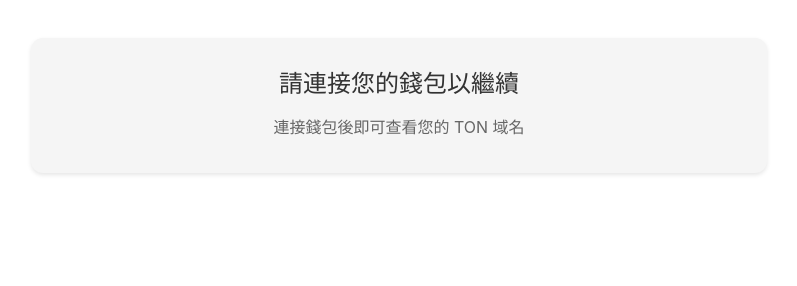
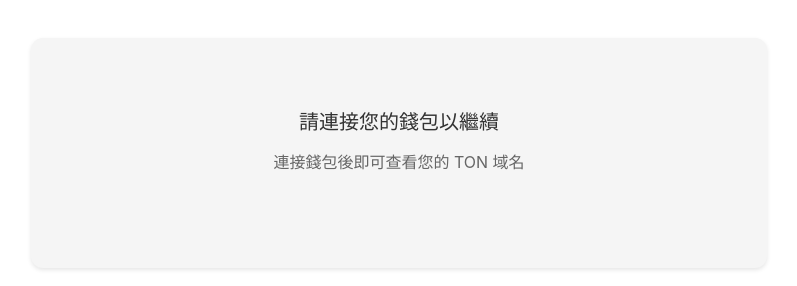
Before and after one commit to MrBigmacTW/TONMyName, a React (Vite) app: page / in a window 1280 px wide. Shown: the part 176-462 px from the top of the page, without its empty margins (241-1038 px from the left). Built offline with nearby package versions, Linux system fonts and the light colour scheme.

Commit message:
feat: add TonConnect initialization and styling

```diff
--- a/src/App.css
+++ b/src/App.css
@@ -26,9 +26,15 @@
   padding: 30px;
   border-radius: 12px;
   box-shadow: 0 2px 10px rgba(0, 0, 0, 0.1);
+  text-align: center;
 }
 
-.disconnected-content,
+.disconnected-content {
+  max-width: 600px;
+  margin: 0 auto;
+  padding: 40px 20px;
+}
+
 .connected-content {
   text-align: center;
 }
@@ -43,11 +49,13 @@
 h1 {
   margin: 0;
   color: #0098EA;
+  font-size: 24px;
 }
 
 h2 {
   color: #333;
   margin-bottom: 15px;
+  font-size: 20px;
 }
 
 h3 {
@@ -57,6 +65,7 @@
 p {
   color: #666;
   line-height: 1.6;
+  margin-bottom: 20px;
 }
 
 .card {
@@ -94,3 +103,10 @@
   background: #ccc;
   cursor: not-allowed;
 }
+
+/* TonConnect 按鈕樣式覆蓋 */
+:root {
+  --tc-button-text-color: white;
+  --tc-button-background: #0098EA;
+  --tc-button-background-hover: #007bc1;
+}
--- a/src/main.jsx
+++ b/src/main.jsx
@@ -4,7 +4,8 @@
 import App from './App'
 import './index.css'
 
-const manifestUrl = 'https://ton-my-name.vercel.app/tonconnect-manifest.json'
+// 這裡使用您的 manifest URL
+const manifestUrl = 'https://ton-my-name.vercel.app/ton-connect-manifest.json'
 
 console.log('Starting app...')
 
```
Also changed, not shown: src/ton-connect-manifest.json (added, +7 -0 lines).
